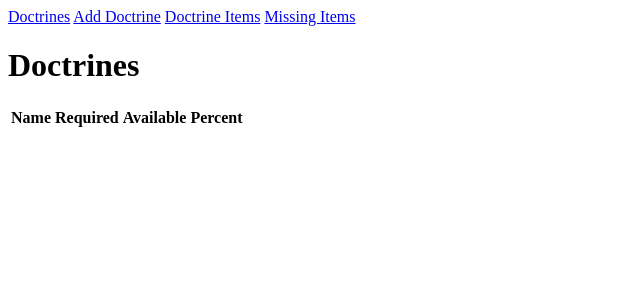
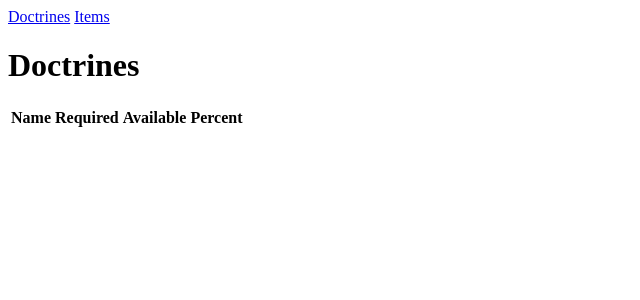
Before and after one commit to mobiusxs/reserves, a Flask app: page / in a window 1280 px wide. Shown: the top 300 px of the page, without its empty margins (0-640 px from the left). Run offline with Flask 2, Linux system fonts and the light colour scheme; data that the repository does not hold is empty.

Commit message:
remove missing items and add doctrine links from header

```diff
--- a/templates/base.html
+++ b/templates/base.html
@@ -8,9 +8,7 @@
     <header>
         <nav>
             <a href="{{ url_for('doctrine.index') }}">Doctrines</a>
-            <a href="{{ url_for('doctrine.add') }}">Add Doctrine</a>
-            <a href="{{ url_for('doctrine.items') }}">Doctrine Items</a>
-            <a href="{{ url_for('doctrine.missing') }}">Missing Items</a>
+            <a href="{{ url_for('doctrine.items') }}">Items</a>
         </nav>
     </header>
     <main>{% block content %}{% endblock %}</main>
```
